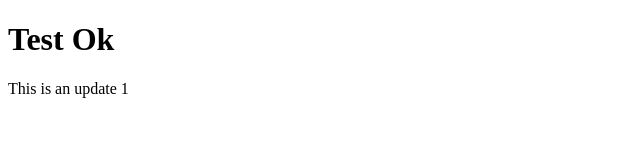
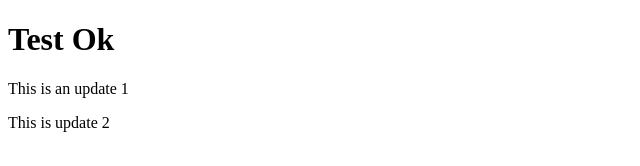
Before and after one commit to ABHi-AtGit/Git-test, a plain HTML site: page index.html in a window 1280 px wide. Shown: the whole page, without its empty margins (0-640 px from the left). Drawn offline with Linux system fonts and the light colour scheme.

Commit message:
This is an update on file index.html

```diff
--- a/index.html
+++ b/index.html
@@ -9,5 +9,6 @@
 <body>
     <h1>Test Ok</h1>
     <p>This is an update 1</p>
+    <p>This is update 2</p>
 </body>
 </html>
```
